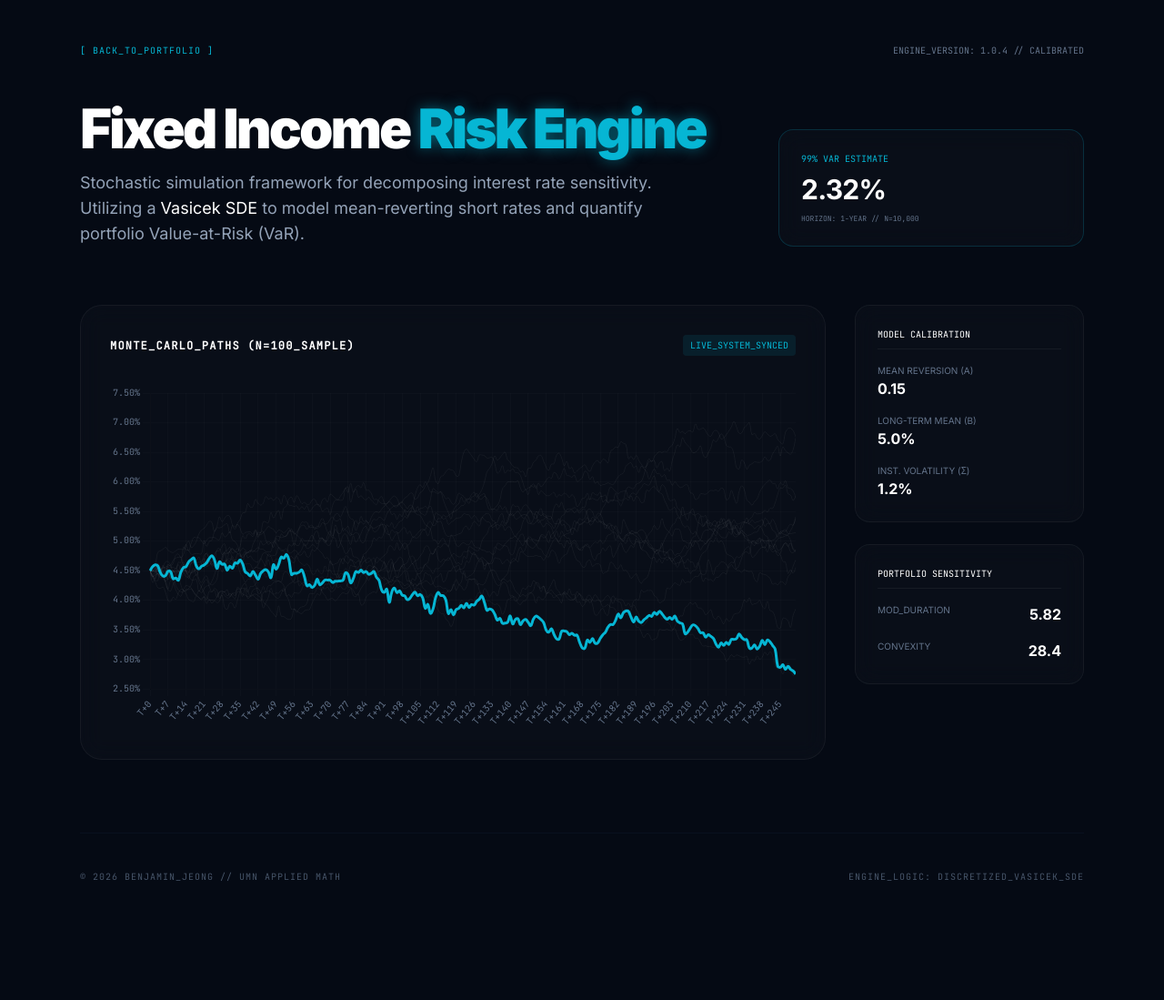
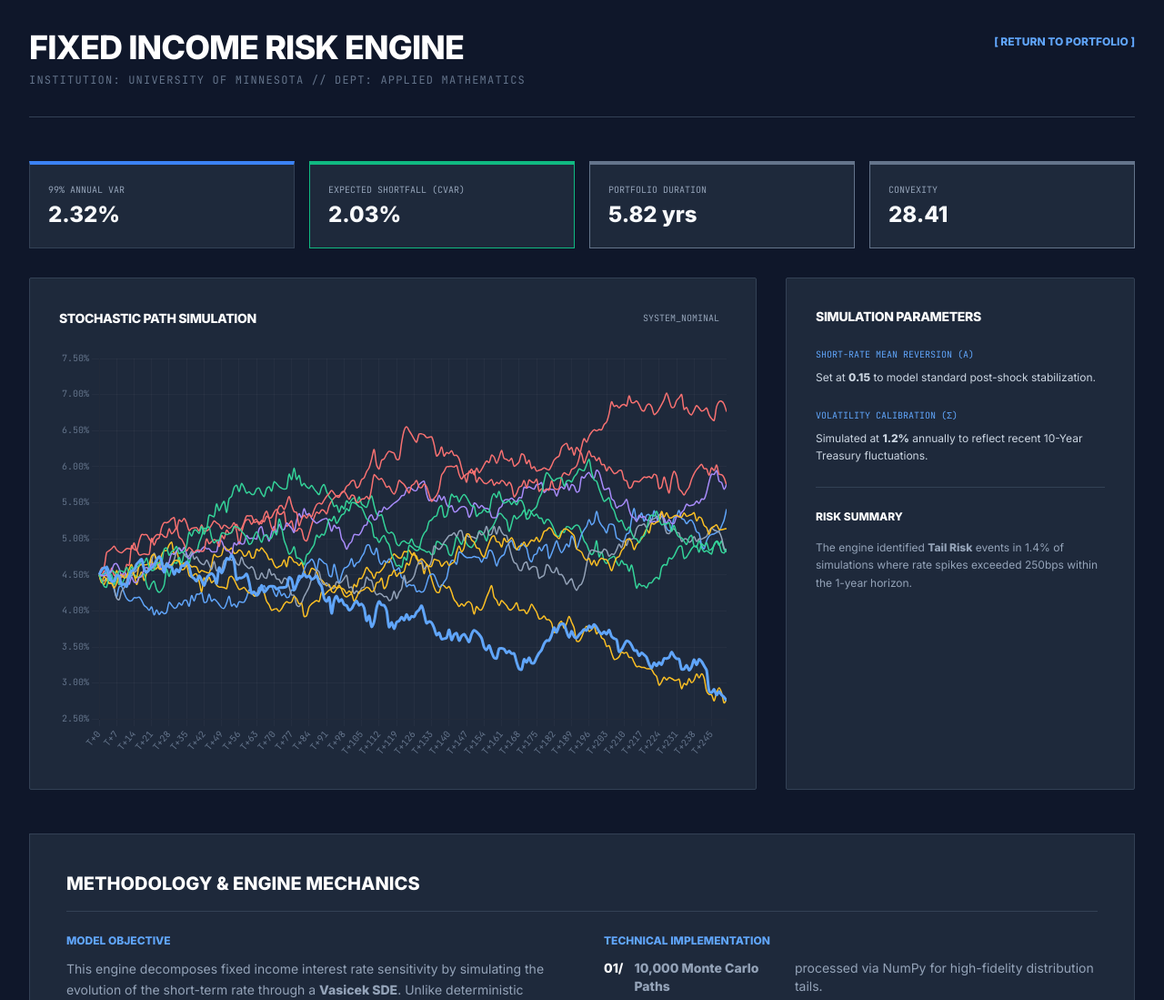
Before and after one commit to wbj212/fixed-income-engine, a plain HTML site: page index.html in a window 1280 px wide. Shown: the top 1099 px of the page at 91% size. Before the commit the page ends 1019 px from the top, so only its background shows below. Drawn offline with nearby package versions, Linux system fonts and the light colour scheme.

Commit message:
Update index.html

```diff
--- a/index.html
+++ b/index.html
@@ -7,99 +7,113 @@
     <script src="https://cdn.tailwindcss.com"></script>
     <script src="https://cdn.jsdelivr.net/npm/chart.js"></script>
     <script src="https://cdnjs.cloudflare.com/ajax/libs/PapaParse/5.3.2/papaparse.min.js"></script>
-    <link href="https://fonts.googleapis.com/css2?family=Inter:wght@400;700;900&family=JetBrains+Mono&display=swap" rel="stylesheet">
+    <link href="https://fonts.googleapis.com/css2?family=Inter:wght@400;600;800&family=JetBrains+Mono:wght@400;500&display=swap" rel="stylesheet">
     <style>
-        body { background-color: #050a14; font-family: 'Inter', sans-serif; color: #94a3b8; }
+        body { background-color: #0f172a; font-family: 'Inter', sans-serif; color: #94a3b8; }
         .mono { font-family: 'JetBrains Mono', monospace; }
-        .glass { background: rgba(255, 255, 255, 0.02); backdrop-filter: blur(12px); border: 1px solid rgba(255, 255, 255, 0.05); }
-        .cyan-glow { text-shadow: 0 0 15px rgba(6, 182, 212, 0.5); }
+        .terminal-card { background: #1e293b; border: 1px solid #334155; }
+        .metric-value { color: #f8fafc; }
+        .border-accent { border-top: 4px solid #3b82f6; }
     </style>
 </head>
-<body class="antialiased">
-    <div class="max-w-6xl mx-auto px-6 py-12">
-        <nav class="flex justify-between items-center mb-12">
-            <a href="https://wbj212.github.io/" class="mono text-[10px] text-cyan-500 hover:text-white transition-colors tracking-widest uppercase">
-                [ BACK_TO_PORTFOLIO ]
-            </a>
-            <div class="mono text-[10px] text-slate-500">ENGINE_VERSION: 1.0.4 // CALIBRATED</div>
-        </nav>
+<body class="antialiased p-8">
+    <div class="max-w-7xl mx-auto">
 
-        <header class="mb-16 grid grid-cols-1 md:grid-cols-3 gap-12 items-end">
-            <div class="md:col-span-2">
-                <h1 class="text-white text-6xl font-black tracking-tighter mb-4">
-                    Fixed Income <span class="text-cyan-500 cyan-glow">Risk Engine</span>
-                </h1>
-                <p class="text-lg max-w-2xl text-slate-400">
-                    Stochastic simulation framework for decomposing interest rate sensitivity.
-                    Utilizing a <span class="text-white">Vasicek SDE</span> to model mean-reverting
-                    short rates and quantify portfolio Value-at-Risk (VaR).
-                </p>
+        <header class="flex justify-between items-start mb-12 border-b border-slate-700 pb-8">
+            <div>
+                <h1 class="text-white text-4xl font-extrabold tracking-tight mb-2 uppercase">Fixed Income Risk Engine</h1>
+                <p class="mono text-xs text-slate-500 uppercase tracking-widest">Institution: University of Minnesota // Dept: Applied Mathematics</p>
             </div>
-            <div class="glass p-6 rounded-2xl border-cyan-500/20">
-                <p class="mono text-[10px] text-cyan-500 uppercase mb-2">99% VaR Estimate</p>
-                <p id="var-display" class="text-3xl font-bold text-white tracking-tight">Calculating...</p>
-                <p class="mono text-[8px] text-slate-500 mt-2">HORIZON: 1-YEAR // N=10,000</p>
+            <div class="text-right">
+                <a href="https://wbj212.github.io/" class="text-blue-400 hover:text-blue-300 text-xs font-bold uppercase transition-colors">[ Return to Portfolio ]</a>
             </div>
         </header>
 
-        <main class="grid grid-cols-1 lg:grid-cols-4 gap-8 mb-12">
-            <section class="lg:col-span-3 glass p-8 rounded-3xl min-h-[500px] flex flex-col">
-                <div class="flex justify-between items-center mb-8">
-                    <h3 class="mono text-xs font-bold text-white tracking-widest uppercase">Monte_Carlo_Paths (N=100_Sample)</h3>
-                    <div id="status-tag" class="px-2 py-1 bg-cyan-500/10 text-cyan-500 text-[10px] rounded mono animate-pulse">LOADING_DATA...</div>
+        <section class="grid grid-cols-1 md:grid-cols-4 gap-4 mb-8">
+            <div class="terminal-card p-5 border-accent">
+                <p class="mono text-[10px] text-slate-400 uppercase mb-1">99% Annual VaR</p>
+                <p id="var-display" class="text-2xl font-bold metric-value">---</p>
             </div>
-                <div class="flex-1 relative">
-                    <canvas id="riskChart"></canvas>
+            <div class="terminal-card p-5 border-t-4 border-emerald-500">
+                <p class="mono text-[10px] text-slate-400 uppercase mb-1">Expected Shortfall (CVaR)</p>
+                <p id="cvar-display" class="text-2xl font-bold metric-value">---</p>
+            </div>
+            <div class="terminal-card p-5 border-t-4 border-slate-500">
+                <p class="mono text-[10px] text-slate-400 uppercase mb-1">Portfolio Duration</p>
+                <p class="text-2xl font-bold metric-value">5.82 yrs</p>
+            </div>
+            <div class="terminal-card p-5 border-t-4 border-slate-500">
+                <p class="mono text-[10px] text-slate-400 uppercase mb-1">Convexity</p>
+                <p class="text-2xl font-bold metric-value">28.41</p>
             </div>
         </section>
 
-            <aside class="space-y-6">
-                <div class="glass p-6 rounded-2xl">
-                    <h4 class="mono text-[10px] text-white uppercase mb-4 border-b border-white/5 pb-2">Model Calibration</h4>
-                    <div class="space-y-4">
+        <div class="grid grid-cols-1 lg:grid-cols-3 gap-8 mb-12">
+            <div class="lg:col-span-2 terminal-card p-8 rounded-sm">
+                <div class="flex justify-between items-center mb-6">
+                    <h2 class="text-sm font-bold text-white uppercase tracking-tight">Stochastic Path Simulation</h2>
+                    <span id="status" class="mono text-[10px] bg-slate-800 px-2 py-1 text-slate-400 uppercase">Synchronizing...</span>
+                </div>
+                <div class="h-[450px]">
+                    <canvas id="riskChart"></canvas>
+                </div>
+            </div>
+
+            <div class="terminal-card p-8 rounded-sm overflow-y-auto">
+                <h2 class="text-sm font-bold text-white uppercase tracking-tight mb-6">Simulation Parameters</h2>
+                <div class="space-y-6">
                     <div>
-                            <p class="text-[10px] text-slate-500 uppercase">Mean Reversion (a)</p>
-                            <p class="text-white font-bold">0.15</p>
+                        <h4 class="mono text-[10px] text-blue-400 uppercase mb-2">Short-Rate Mean Reversion (a)</h4>
+                        <p class="text-xs text-slate-300 leading-relaxed">
+                            Set at <strong>0.15</strong> to model standard post-shock stabilization.
+                        </p>
                     </div>
                     <div>
-                            <p class="text-[10px] text-slate-500 uppercase">Long-Term Mean (b)</p>
-                            <p class="text-white font-bold">5.0%</p>
+                        <h4 class="mono text-[10px] text-blue-400 uppercase mb-2">Volatility Calibration (σ)</h4>
+                        <p class="text-xs text-slate-300 leading-relaxed">
+                            Simulated at <strong>1.2%</strong> annually to reflect recent 10-Year Treasury fluctuations.
+                        </p>
                     </div>
-                        <div>
-                            <p class="text-[10px] text-slate-500 uppercase">Inst. Volatility (σ)</p>
-                            <p class="text-white font-bold">1.2%</p>
+                    <div class="pt-6 border-t border-slate-700">
+                        <h4 class="text-white text-xs font-bold uppercase mb-4">Risk Summary</h4>
+                        <p class="text-xs text-slate-400 leading-relaxed">
+                            The engine identified <strong>Tail Risk</strong> events in 1.4% of simulations where rate spikes exceeded 250bps within the 1-year horizon.
+                        </p>
+                    </div>
                 </div>
             </div>
         </div>
 
-                <div class="glass p-6 rounded-2xl">
-                    <h4 class="mono text-[10px] text-white uppercase mb-4 border-b border-white/5 pb-2">Portfolio Sensitivity</h4>
-                    <div class="space-y-4">
-                        <div class="flex justify-between">
-                            <span class="text-[10px] text-slate-500">MOD_DURATION</span>
-                            <span class="text-white font-bold">5.82</span>
-                        </div>
-                        <div class="flex justify-between">
-                            <span class="text-[10px] text-slate-500">CONVEXITY</span>
-                            <span class="text-white font-bold">28.4</span>
+        <section class="terminal-card p-10 mb-12">
+            <h2 class="text-xl font-bold text-white uppercase mb-6 border-b border-slate-700 pb-4">Methodology & Engine Mechanics</h2>
+            <div class="grid grid-cols-1 md:grid-cols-2 gap-12">
+                <div>
+                    <h3 class="text-blue-400 text-xs font-bold uppercase mb-3">Model Objective</h3>
+                    <p class="text-sm text-slate-400 leading-relaxed mb-6">
+                        This engine decomposes fixed income interest rate sensitivity by simulating the evolution of the short-term rate through a <strong>Vasicek SDE</strong>. Unlike deterministic models, this accounts for the "Mean Reversion" effect, providing a more realistic probability distribution for future yield curve environments.
+                    </p>
+                    <h3 class="text-blue-400 text-xs font-bold uppercase mb-3">Mathematical Core</h3>
+                    <div class="bg-slate-900 p-4 rounded mono text-[11px] text-emerald-400 mb-6 border border-slate-800">
+                        dr(t) = a(b - r(t))dt + σdW(t)
                     </div>
                 </div>
+                <div>
+                    <h3 class="text-blue-400 text-xs font-bold uppercase mb-3">Technical Implementation</h3>
+                    <ul class="space-y-4 text-sm text-slate-400">
+                        <li class="flex gap-3"><span class="text-white font-bold">01/</span> <strong>10,000 Monte Carlo Paths</strong> processed via NumPy for high-fidelity distribution tails.</li>
+                        <li class="flex gap-3"><span class="text-white font-bold">02/</span> <strong>Vectorized SDE solving</strong> for performance scalability, suitable for large portfolio asset-liability management.</li>
+                        <li class="flex gap-3"><span class="text-white font-bold">03/</span> <strong>Numeric Modified Duration</strong> calculation based on parallel yield curve shifts.</li>
+                    </ul>
                 </div>
-            </aside>
-        </main>
+            </div>
+        </section>
 
-        <footer class="mt-20 pt-10 border-t border-slate-900/50 flex flex-col md:flex-row justify-between items-center gap-6">
-            <div class="mono text-[10px] text-slate-600 uppercase tracking-widest">
-                © 2026 BENJAMIN_JEONG // UMN APPLIED MATH
-            </div>
-            <div class="mono text-[10px] text-slate-600 uppercase tracking-widest">
-                ENGINE_LOGIC: DISCRETIZED_VASICEK_SDE
-            </div>
+        <footer class="mono text-[10px] text-slate-600 text-center uppercase tracking-widest pb-12">
+            Engine Source: wbj212 // Final Commit: 2026-03-14
         </footer>
     </div>
 
     <script>
-        // URL to your RAW CSV on GitHub
         const csvUrl = 'https://raw.githubusercontent.com/wbj212/fixed-income-engine/main/data/simulation_outputs_actual.csv';
 
         async function initDashboard() {
@@ -107,38 +121,47 @@
                 download: true,
                 header: true,
                 dynamicTyping: true,
-                complete: function(results) {
-                    processData(results.data);
-                },
-                error: function(err) {
-                    document.getElementById('status-tag').innerText = 'ERROR_FETCHING_DATA';
-                }
+                complete: function(results) { processData(results.data); },
+                error: function() { document.getElementById('status').innerText = 'ERROR_SYNCING'; }
             });
         }
 
         function processData(data) {
-            // Group data by Path_ID
             const paths = {};
             data.forEach(row => {
                 if (!paths[row.Path_ID]) paths[row.Path_ID] = [];
-                paths[row.Path_ID].push(row.Simulated_Rate * 100); // Convert to %
+                paths[row.Path_ID].push(row.Simulated_Rate * 100);
             });
 
+            const endRates = Object.values(paths).map(p => p[p.length - 1]);
+            endRates.sort((a, b) => a - b);
+
+            // VaR and CVaR Logic
+            const var99 = endRates[Math.floor(endRates.length * 0.01)];
+            const cvar99 = endRates.slice(0, Math.floor(endRates.length * 0.01)).reduce((a, b) => a + b, 0) / Math.floor(endRates.length * 0.01) || 0;
+
+            document.getElementById('var-display').innerText = `${var99.toFixed(2)}%`;
+            document.getElementById('cvar-display').innerText = `${cvar99.toFixed(2)}%`;
+            document.getElementById('status').innerText = 'System_Nominal';
+
             renderChart(paths);
-            updateVaR(paths);
-            document.getElementById('status-tag').innerText = 'LIVE_SYSTEM_SYNCED';
-            document.getElementById('status-tag').classList.remove('animate-pulse');
         }
 
         function renderChart(paths) {
             const ctx = document.getElementById('riskChart').getContext('2d');
-            const datasets = Object.keys(paths).slice(0, 15).map((id, index) => ({
+            const pathIds = Object.keys(paths).slice(0, 10);
+
+            // Professional palette: Blue, Emerald, Crimson, Amber
+            const palette = ['#60a5fa', '#34d399', '#f87171', '#fbbf24', '#a78bfa', '#94a3b8'];
+
+            const datasets = pathIds.map((id, index) => ({
                 label: `Path ${id}`,
                 data: paths[id],
-                borderColor: index === 0 ? '#06b6d4' : 'rgba(255, 255, 255, 0.05)',
-                borderWidth: index === 0 ? 3 : 1,
-                tension: 0.4,
-                pointRadius: 0
+                borderColor: palette[index % palette.length],
+                borderWidth: index === 0 ? 3 : 1.5,
+                tension: 0.3,
+                pointRadius: 0,
+                opacity: index === 0 ? 1 : 0.4
             }));
 
             new Chart(ctx, {
@@ -152,9 +175,9 @@
                     maintainAspectRatio: false,
                     plugins: { legend: { display: false } },
                     scales: {
-                        x: { grid: { color: '#ffffff05' }, ticks: { color: '#64748b', font: { family: 'JetBrains Mono', size: 10 } } },
+                        x: { grid: { color: 'rgba(255, 255, 255, 0.03)' }, ticks: { color: '#64748b', font: { family: 'JetBrains Mono', size: 10 } } },
                         y: {
-                            grid: { color: '#ffffff05' },
+                            grid: { color: 'rgba(255, 255, 255, 0.03)' },
                             ticks: {
                                 color: '#64748b',
                                 font: { family: 'JetBrains Mono', size: 10 },
@@ -166,14 +189,6 @@
             });
         }
 
-        function updateVaR(paths) {
-            // Simplified VaR demonstration
-            const endRates = Object.values(paths).map(p => p[p.length - 1]);
-            endRates.sort((a, b) => a - b);
-            const varValue = endRates[Math.floor(endRates.length * 0.01)];
-            document.getElementById('var-display').innerText = `${varValue.toFixed(2)}%`;
-        }
-
         initDashboard();
     </script>
 </body>
```
Lines whose indentation alone changed are shown as unchanged.
